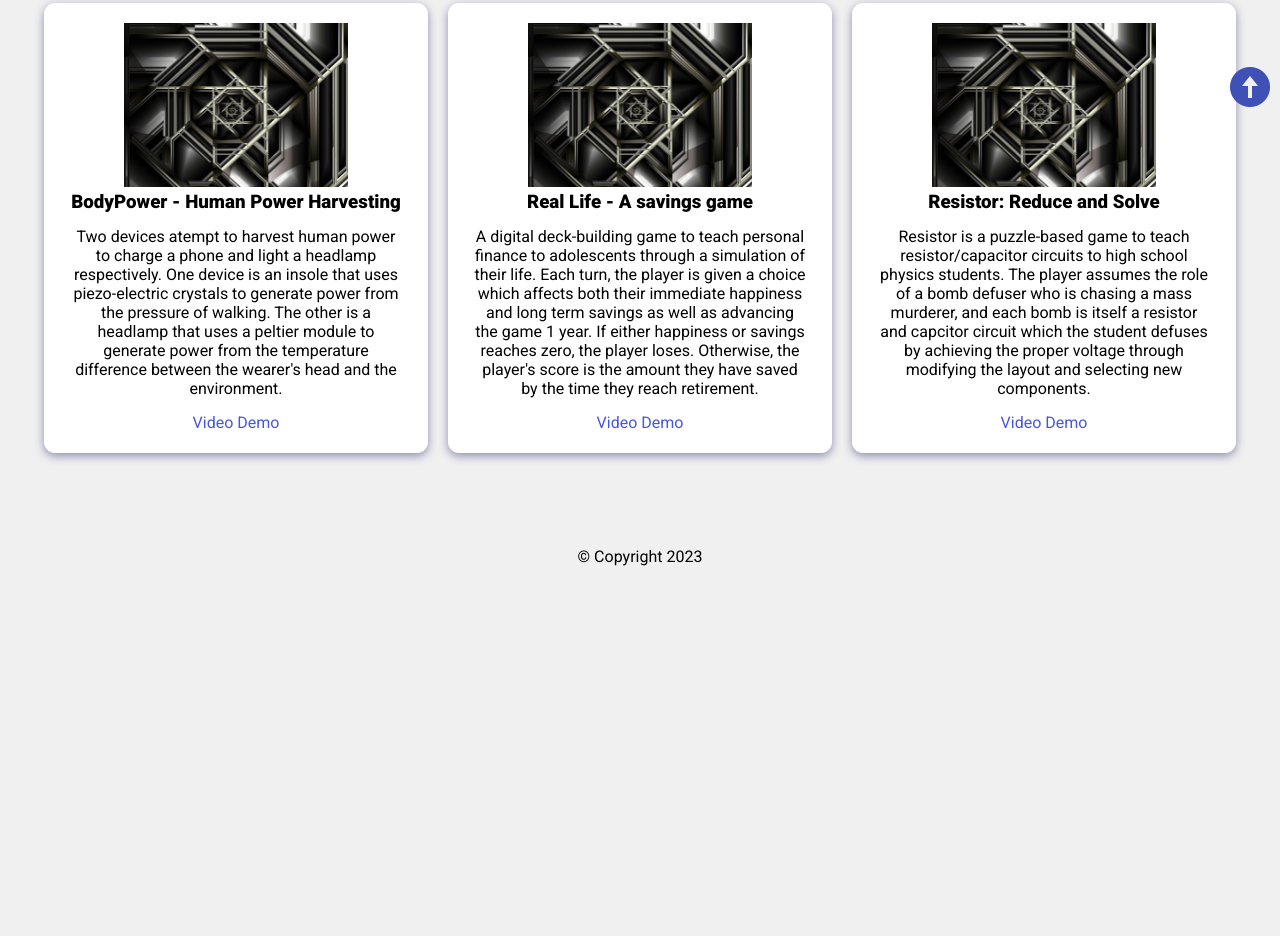
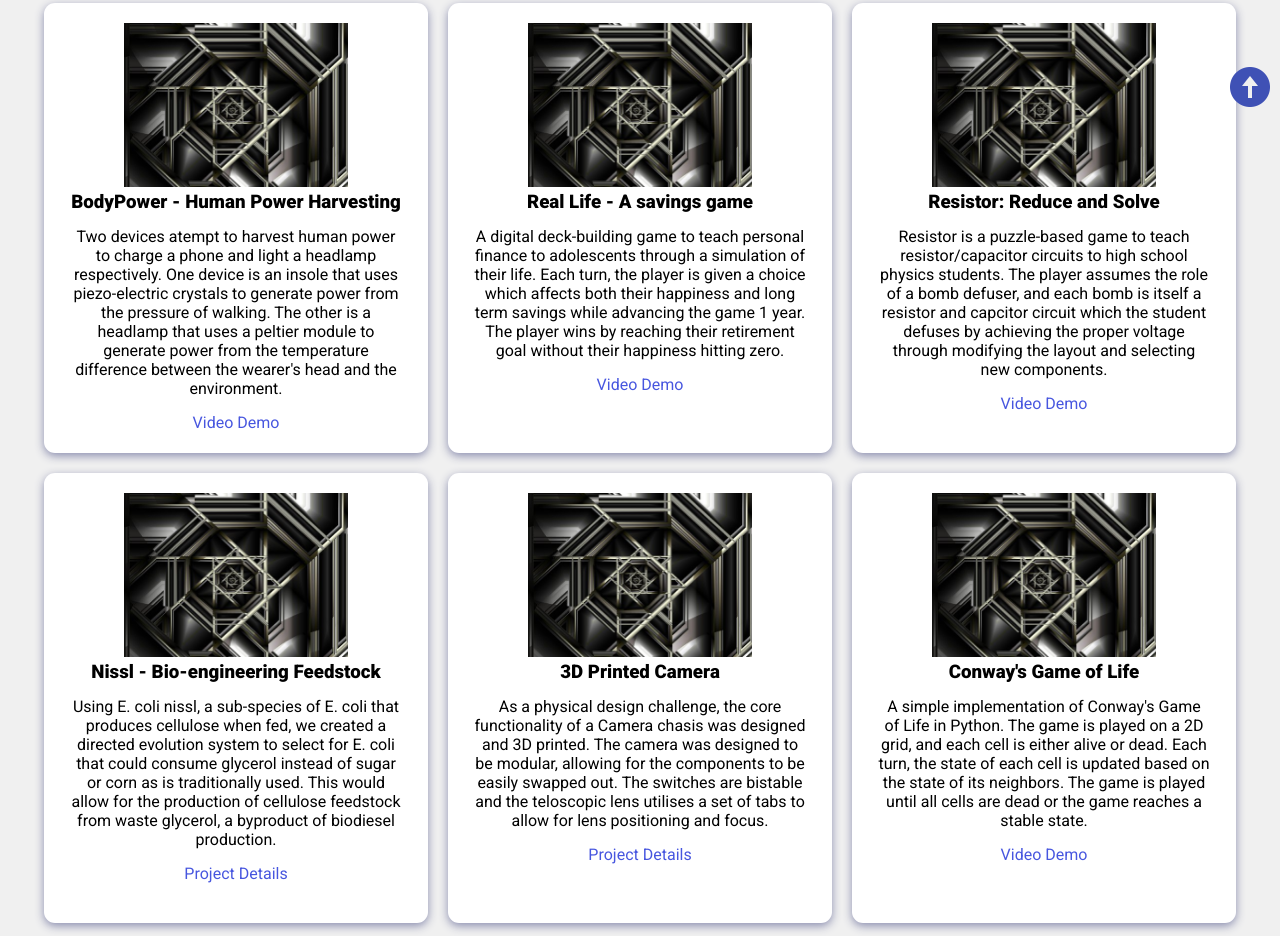
Before and after one commit to JuliusStein/Self, a plain HTML site: page projects.html in a window 1280 px wide. Shown: the part 661-1597 px from the top of the page. Before the commit the page ends 1247 px from the top, so only its background shows below. Drawn offline with nearby package versions, Linux system fonts and the light colour scheme.

Commit message:
more projects added

```diff
--- a/projects.html
+++ b/projects.html
@@ -40,10 +40,10 @@
     <nav>
       <h1>JULIUS STEIN</h1>
       <ul class="navigation">
-        <li><a href="#about" class="nav-link">About</a></li>
-        <li><a href="#skills" class="nav-link">Skills</a></li>
-        <li><a href="#projects" class="nav-link">Projects</a></li>
-        <li><a href="#contact" class="nav-link">Contact</a></li>
+        <li><a href="https://www.juliusstein.com/#about" class="nav-link">About</a></li>
+        <li><a href="https://www.juliusstein.com/#skills" class="nav-link">Skills</a></li>
+        <li><a href="https://www.juliusstein.com/projects.html" class="nav-link">Projects</a></li>
+        <li><a href="https://www.juliusstein.com/#contact" class="nav-link">Contact</a></li>
       </ul>
       <button class="burger-menu" id="burger-menu">
         <ion-icon class="bars" name="menu-outline"></ion-icon>
@@ -136,11 +136,11 @@
           <p class="project-details">
             A digital deck-building game to teach personal finance to adolescents through
             a simulation of their life. Each turn, the player is given a choice
-            which affects both their immediate happiness and long term savings
-            as well as advancing the game 1 year. If either happiness or savings
-            reaches zero, the player loses. Otherwise, the player's score is the amount they have
-            saved by the time they reach retirement.
+            which affects both their happiness and long term savings
+            while advancing the game 1 year. The player wins by reaching their retirement
+            goal without their happiness hitting zero.
           </p>
+          <!-- TODO: Add video demo -->
           <a href="#" target="_blank" class="project-link">Video Demo</a>
         </div>
         <div class="project-container project-card">
@@ -153,9 +153,62 @@
           <h3 class="project-title">Resistor: Reduce and Solve</h3>
           <p class="project-details">
             Resistor is a puzzle-based game to teach resistor/capacitor circuits to high school physics
-            students. The player assumes the role of a bomb defuser who is chasing a
-            mass murderer, and each bomb is itself a resistor and capcitor circuit which the student
+            students. The player assumes the role of a bomb defuser, and each bomb is itself a resistor and capcitor circuit which the student
             defuses by achieving the proper voltage through modifying the layout and selecting new components.
+          </p>
+          <a href="https://youtu.be/BOds95fC8wo" target="_blank" class="project-link">Video Demo</a>
+        </div>
+      </div>
+
+      <div class="projects-container">
+        <div class="project-container project-card">
+          <img
+          src="assets/images/placeholder.jpg"
+          alt="exploded-view"
+          loading="lazy"
+          class="project-pic"
+          />
+          <h3 class="project-title">Nissl - Bio-engineering Feedstock</h3>
+          <p class="project-details">
+            Using E. coli nissl, a sub-species of E. coli that produces cellulose when fed,
+            we created a directed evolution system to select for E. coli that could consume glycerol
+            instead of sugar or corn as is traditionally used. This would allow for the production of
+            cellulose feedstock from waste glycerol, a byproduct of biodiesel production.
+          </p>
+          <a href=# target="_blank" class="project-link">Project Details</a>
+        </div>
+        <div class="project-container project-card">
+          <img
+          src="assets/images/placeholder.jpg"
+          alt="hiddenThreads"
+          loading="lazy"
+          class="project-pic"
+          />
+          <h3 class="project-title">3D Printed Camera</h3>
+          <p class="project-details">
+            As a physical design challenge, the core functionality of a Camera
+            chasis was designed and 3D printed. The camera was designed to be
+            modular, allowing for the components to be easily swapped out.
+            The switches are bistable and the teloscopic lens utilises a set of
+            tabs to allow for lens positioning and focus.
+          </p>
+          <!-- TODO: Add video demo -->
+          <a href="#" target="_blank" class="project-link">Project Details</a>
+        </div>
+        <div class="project-container project-card">
+          <img
+            src="assets/images/placeholder.jpg"
+            alt="vertical-print"
+            loading="lazy"
+            class="project-pic"
+          />
+          <h3 class="project-title">Conway's Game of Life</h3>
+          <p class="project-details">
+            A simple implementation of Conway's Game of Life in Python. The game
+            is played on a 2D grid, and each cell is either alive or dead. Each
+            turn, the state of each cell is updated based on the state of its
+            neighbors. The game is played until all cells are dead or the game
+            reaches a stable state.
           </p>
           <a href="https://youtu.be/BOds95fC8wo" target="_blank" class="project-link">Video Demo</a>
         </div>
```
